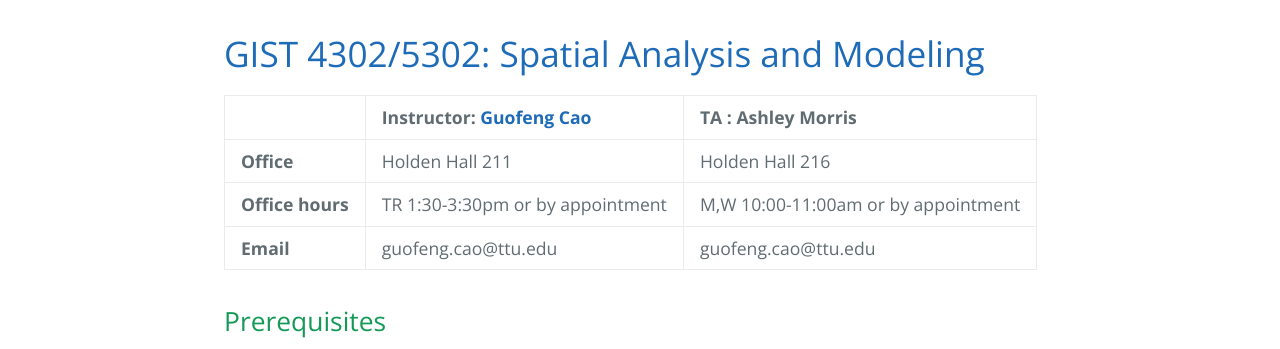
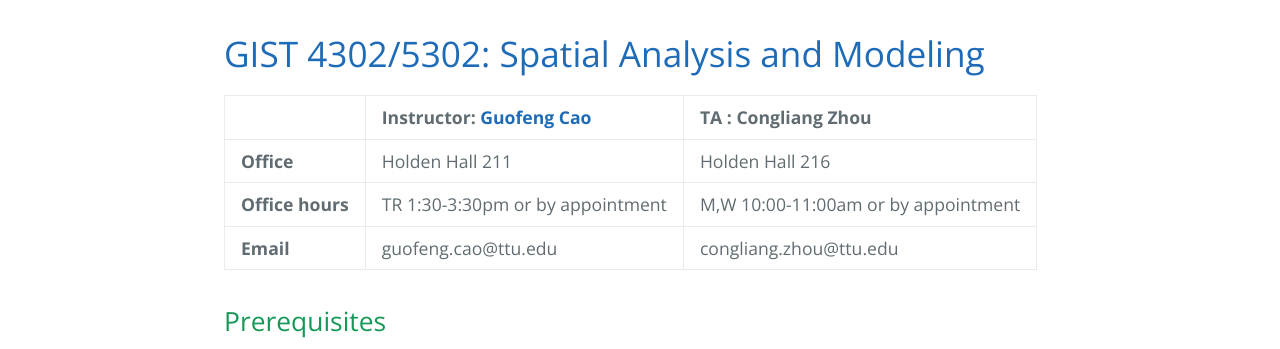
Before and after one commit to edieraristizabal/gist4302, a Jekyll site: the page built from index.md, in a window 1280 px wide and 900 px high, scrolled down 307 px. Shown: the part 155-504 px from the top of the window. Built offline with Jekyll 4.4.1, drawn with Linux system fonts in a browser that asks for light colours; our own code applies the rules of GitHub Pages for plain Markdown files.

Commit message:
2017 spring

```diff
--- a/index.md
+++ b/index.md
@@ -5,11 +5,11 @@ Author: Guofeng Cao
 
 # [GIST 4302/5302: Spatial Analysis and Modeling](http://www.gis.ttu.edu/gist4302)
 
-|         |**Instructor**: [Guofeng Cao](http://www.gis.ttu.edu/starlab/guofeng)| **TA** : Ashley Morris|
+|         |**Instructor**: [Guofeng Cao](http://www.gis.ttu.edu/starlab/guofeng)| **TA** : Congliang Zhou|
 | ------- | :-------------- | :----------------------------------- |
 |**Office** | Holden Hall 211 |  Holden Hall 216                       |
 |**Office hours**| TR 1:30-3:30pm or by appointment | M,W 10:00-11:00am or by appointment             |
-|**Email**| guofeng.cao@ttu.edu | guofeng.cao@ttu.edu               |
+|**Email**| guofeng.cao@ttu.edu | congliang.zhou@ttu.edu               |
 
 ## Prerequisites
 
```
